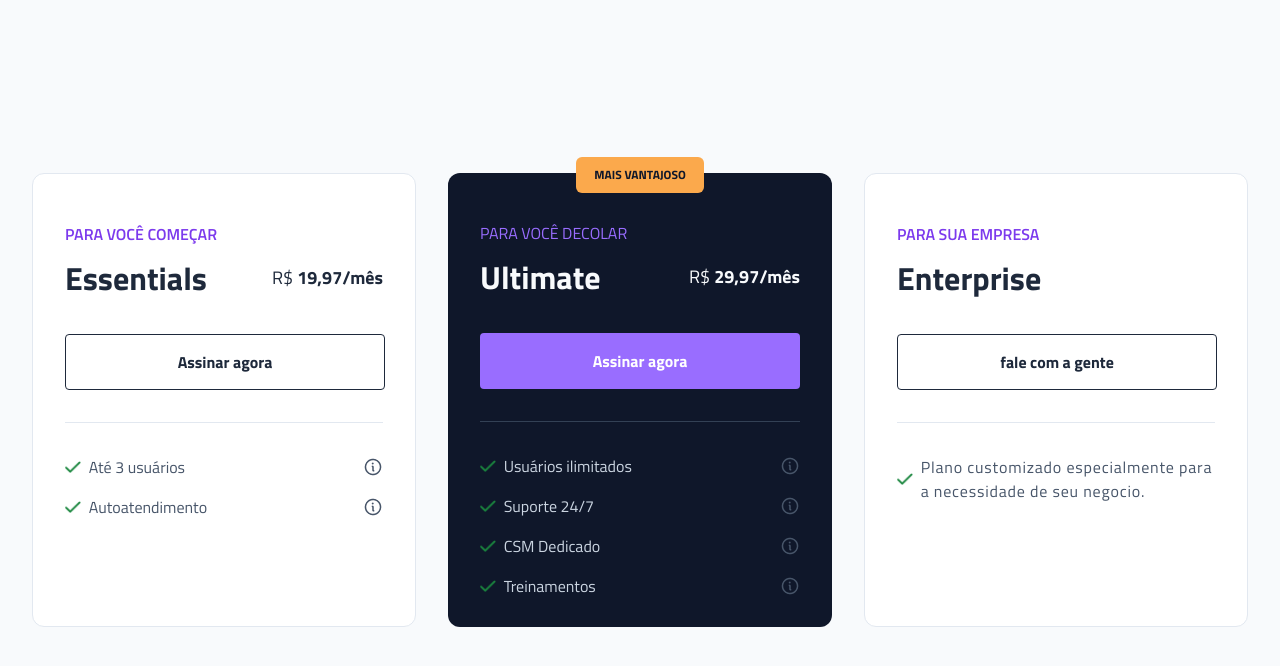
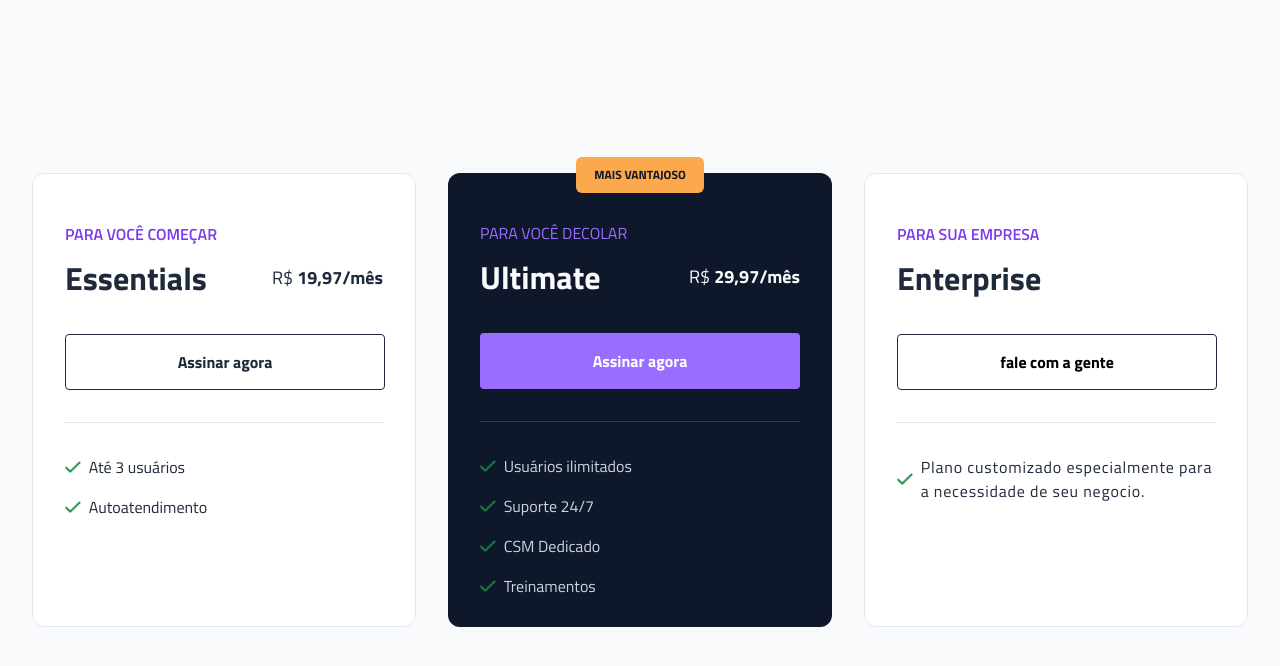
Before and after one commit to pablokaliel/boracodar-15, a React (Vite) app: page / in a window 1280 px wide. Shown: the top 666 px of the page. Built offline with nearby package versions, Linux system fonts and the light colour scheme.

Commit message:
remove images and organization colors

```diff
--- a/src/App.jsx
+++ b/src/App.jsx
@@ -1,134 +1,97 @@
 import React from "react";
 import check from "./assets/check.png";
-import info from "./assets/info.png";
 
 function App() {
   return (
     <div className="md:grid md:place-content-center w-full h-full">
-
       <div className="w-full flex gap-8 max-md:flex-col mx-auto md:my-80 group">
-        <div className="bg-white w-96 group-hover:scale-90 transition hover:!scale-105 group-hover:opacity-50 hover:!opacity-100 mx-auto h-[454px] px-8 py-12 rounded-xl border-bar border hover:border-subtitle-purple ease-in duration-200">
-          <h4 className="text-subtitle-purple font-semibold mb-2 uppercase">
+        <div className="bg-white w-96 group-hover:scale-90 transition hover:!scale-105 group-hover:opacity-50 hover:!opacity-100 mx-auto h-[454px] px-8 py-12 rounded-xl border-gray-200 border hover:border-purple-100 ease-in duration-200">
+          <h4 className="text-purple-200 font-semibold mb-2 uppercase">
             Para você começar
           </h4>
-          <div className=" flex  items-center justify-between">
-            <h1 className="font-bold text-title-black text-[32px]">
-              Essentials
-            </h1>
-            <h3 className="font-bold text-lg text-title-black">
+          <div className="flex items-center justify-between">
+            <h1 className="font-bold text-gray-800 text-[32px]">Essentials</h1>
+            <h3 className="font-bold text-lg text-gray-800">
               <span className="font-normal">R$</span> 19,97/mês
             </h3>
           </div>
-          <button className="w-80 h-14 border border-title-black rounded mt-8 font-bold text-title-black hover:bg-title-black hover:text-white transition-all  duration-300 hover:ease-in">
+          <button className="w-80 h-14 border border-gray-800 rounded mt-8 font-bold text-gray-800 hover:bg-gray-800 hover:text-white transition-all duration-300 hover:ease-in">
             Assinar agora
           </button>
-          <div className="h-px w-full bg-bar my-8"></div>
+          <div className="h-px w-full bg-gray-200 my-8"></div>
           <div className="flex justify-between items-center my-4">
             <div className="flex gap-2 items-center ">
               <img src={check} alt="check" className="h-3 w4" />
-              <h3 className="text-text-black">Até 3 usuários</h3>
+              <h3 className="text-gray-800">Até 3 usuários</h3>
             </div>
-            <img
-              src={info}
-              alt="info"
-              title="somente 3 pessoas podem logar"
-              className="w-5 h5"
-            />
           </div>
           <div className="flex justify-between items-center">
             <div className="flex gap-2 items-center ">
               <img src={check} alt="check" className="h-3 w4" />
-              <h3 className="text-text-black">Autoatendimento</h3>
+              <h3 className="text-gray-800">Autoatendimento</h3>
             </div>
-            <img
-              src={info}
-              alt="info"
-              title="suporte online"
-              className="w-5 h5"
-            />
           </div>
         </div>
 
         <div className="group">
-          <div className="bg-dark w-96 h-[454px]  mx-auto  px-8 py-12 rounded-xl relative group-hover:scale-90 transition hover:!scale-105 group-hover:opacity-50 hover:!opacity-100">
-            <div className="w-32 h-9 bg-vantage text-dark uppercase absolute -top-4 inset-x-1/3 font-bold text-xs  flex items-center justify-center rounded-md">
+          <div className="bg-gray-900 w-96 h-[454px] mx-auto px-8 py-12 rounded-xl relative group-hover:scale-90 transition hover:!scale-105 group-hover:opacity-50 hover:!opacity-100">
+            <div className="w-32 h-9 bg-orange text-gray-900 uppercase absolute -top-4 inset-x-1/3 font-bold text-xs flex items-center justify-center rounded-md">
               mais vantajoso
             </div>
-            <h4 className="text-btn-bg uppercase font-fold mb-2">
+            <h4 className="text-purple-100 uppercase font-fold mb-2">
               para você decolar
             </h4>
-            <div className="text-background flex items-center justify-between">
+            <div className="text-gray-50 flex items-center justify-between">
               <h1 className="font-bold text- text-[32px]">Ultimate</h1>
               <h3 className="font-bold text-lg ">
                 <span className="font-normal">R$</span> 29,97/mês
               </h3>
             </div>
-            <button className="w-80 h-14  rounded mt-8 font-bold text-white bg-btn-bg  hover:bg-subtitle-purple transition-all  duration-300 hover:ease-in">
+            <button className="w-80 h-14 rounded mt-8 font-bold text-white bg-purple-100 hover:bg-purple-200 transition-all duration-300 hover:ease-in">
               Assinar agora
             </button>
-            <div className="h-px w-full bg-bar-dark my-8"></div>
+            <div className="h-px w-full bg-gray-700 my-8"></div>
             <div className="flex justify-between items-center my-4">
               <div className="flex gap-2 items-center ">
                 <img src={check} alt="check" className="h-3 w4" />
-                <h3 className="text-text-dark">Usuários ilimitados</h3>
+                <h3 className="text-gray-300">Usuários ilimitados</h3>
               </div>
-              <img
-                src={info}
-                alt="info"
-                title="não tem quantidade de usuários para logar"
-                className="w-5 h5"
-              />
             </div>
             <div className="flex justify-between items-center my-4">
               <div className="flex gap-2 items-center ">
                 <img src={check} alt="check" className="h-3 w4" />
-                <h3 className="text-text-dark">Suporte 24/7</h3>
+                <h3 className="text-gray-300">Suporte 24/7</h3>
               </div>
-              <img
-                src={info}
-                alt="info"
-                title="suporte todos os dias em qualquer horário"
-                className="w-5 h5"
-              />
             </div>
             <div className="flex justify-between items-center my-4">
               <div className="flex gap-2 items-center ">
                 <img src={check} alt="check" className="h-3 w4" />
-                <h3 className="text-text-dark">CSM Dedicado</h3>
+                <h3 className="text-gray-300">CSM Dedicado</h3>
               </div>
-              <img src={info} alt="info" title="CSM " className="w-5 h5" />
             </div>
             <div className="flex justify-between items-center my-4">
               <div className="flex gap-2 items-center ">
                 <img src={check} alt="check" className="h-3 w4" />
-                <h3 className="text-text-dark">Treinamentos</h3>
+                <h3 className="text-gray-300">Treinamentos</h3>
               </div>
-              <img
-                src={info}
-                alt="info"
-                title="projetos praticos para treinar"
-                className="w-5 h5"
-              />
             </div>
           </div>
         </div>
 
         <div className="group">
-          <div className="bg-white w-96 h-[454px] mx-auto px-8 py-12 rounded-xl border-bar border hover:border-subtitle-purple ease-in duration-200 group-hover:scale-90 transition hover:!scale-105 group-hover:opacity-50 hover:!opacity-100">
-            <h4 className="text-subtitle-purple font-semibold mb-2 uppercase">
+          <div className="bg-white w-96 h-[454px] mx-auto px-8 py-12 rounded-xl border-gray-200 border hover:border-purple-100 ease-in duration-200 group-hover:scale-90 transition hover:!scale-105 group-hover:opacity-50 hover:!opacity-100">
+            <h4 className="text-purple-200 font-semibold mb-2 uppercase">
               para sua empresa
             </h4>
-            <h1 className="font-bold text-title-black text-[32px]">
-              Enterprise
-            </h1>
-            <button className="w-80 h-14 border border-title-black rounded mt-8 font-bold text-title-black hover:bg-title-black hover:text-white transition-all  duration-300 hover:ease-in">
+            <h1 className="font-bold text-gray-800 text-[32px]">Enterprise</h1>
+            <button className="w-80 h-14 border border-gray-800 rounded mt-8 font-bold text-gay-800 hover:bg-gray-800 hover:text-white transition-all duration-300 hover:ease-in">
               fale com a gente
             </button>
-            <div className="h-px w-full bg-bar my-8"></div>
+            <div className="h-px w-full bg-gray-200 my-8"></div>
             <div className="flex justify-between items-center my-8">
               <div className="flex gap-2 items-center ">
                 <img src={check} alt="check" className="h-3 w4" />
-                <h3 className="text-text-black tracking-wider">
+                <h3 className="text-gray-800 tracking-wider">
                   Plano customizado especialmente para a necessidade de seu
                   negocio.
                 </h3>
@@ -137,7 +100,6 @@ function App() {
           </div>
         </div>
       </div>
-
     </div>
   );
 }
--- a/src/index.css
+++ b/src/index.css
@@ -3,7 +3,7 @@
 @tailwind utilities;
 
 body{
-  @apply bg-background;
+  @apply bg-gray-50;
   @apply w-screen;
   @apply h-screen;
   @apply font-Titillium;
--- a/tailwind.config.js
+++ b/tailwind.config.js
@@ -7,17 +7,21 @@ export default {
     },
     extend: {},
     colors: {
-      "background": "#F8FAFC",
-      "subtitle-purple":"#7C3AED",
-      "title-black":"#1E293B",
-      "btn-bg":"#996DFF",
-      "white":"#fff",
-      "text-black":"#475569",
-      "bar":"#E2E8F0",
-      "dark":"#0F172A",
-      "vantage":"#FBA94C",
-      "bar-dark":"#334155",
-      "text-dark":"#CBD5E1",
+      "orange":"#FBA94C",
+      "white":"#FFF",
+      "gray-50":"#F8FAFC",
+      "gray-100":"#F1F5F9",
+      "gray-200":"#E2E8F0",
+      "gray-300":"#CBD5E1",
+      "gray-400":"#94A3B8",
+      "gray-500":"#64748B",
+      "gray-600":"#475569",
+      "gray-700":"#334155",
+      "gray-800":"#1E293B",
+      "gray-900":"#0F172A",
+      "purple-100":"#996DFF",
+      "purple-200":"#7C3AED",
+
     },
   },
   plugins: [],
```
